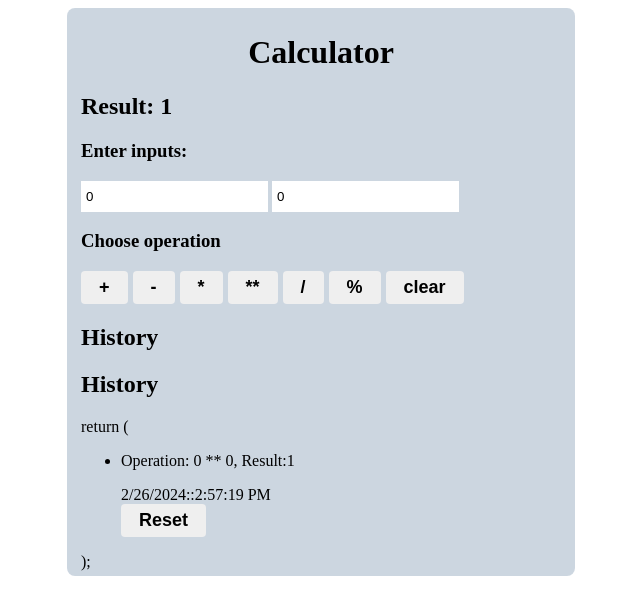
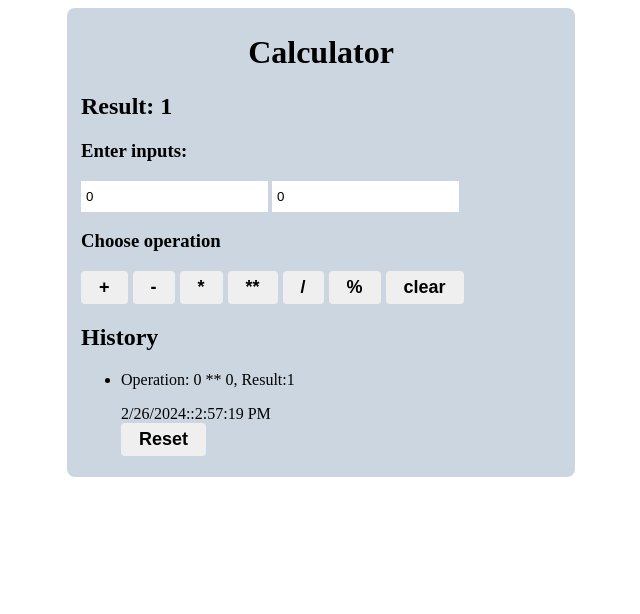
Before and after one commit to Nazim6269/React_Practice, a React (Vite) app: page / in a window 1280 px wide. Both pictures are taken after a click on the button "**". Shown: the top 614 px of the page, without its empty margins (319-959 px from the left). Built offline with nearby package versions, Linux system fonts and the light colour scheme.

Commit message:
fix issue in prop types

```diff
--- a/src/Components/history/History.jsx
+++ b/src/Components/history/History.jsx
@@ -5,8 +5,6 @@ const History = ({ item, style, handleHistory }) => {
   console.log("item", item);
   return (
     <div>
-      <h2>History</h2>
-      return (
       <ul key={item.id}>
         <li>
           <p>
@@ -24,22 +22,22 @@ const History = ({ item, style, handleHistory }) => {
           </button>
         </li>
       </ul>
-      );
     </div>
   );
 };
 
+// Define PropTypes for History component
 History.propTypes = {
-  item: PropTypes.arrayOf({
-    id: PropTypes.number,
+  item: PropTypes.shape({
+    id: PropTypes.number.isRequired,
     inputs: PropTypes.shape({
       a: PropTypes.number.isRequired,
       b: PropTypes.number.isRequired,
-    }),
+    }).isRequired,
     res: PropTypes.number.isRequired,
-    createdAt: PropTypes.object.isRequired,
-    operator: PropTypes.number.isRequired,
-  }),
+    createdAt: PropTypes.instanceOf(Date).isRequired,
+    operator: PropTypes.string.isRequired,
+  }).isRequired,
 };
 
 History.defaultProps = {
```
